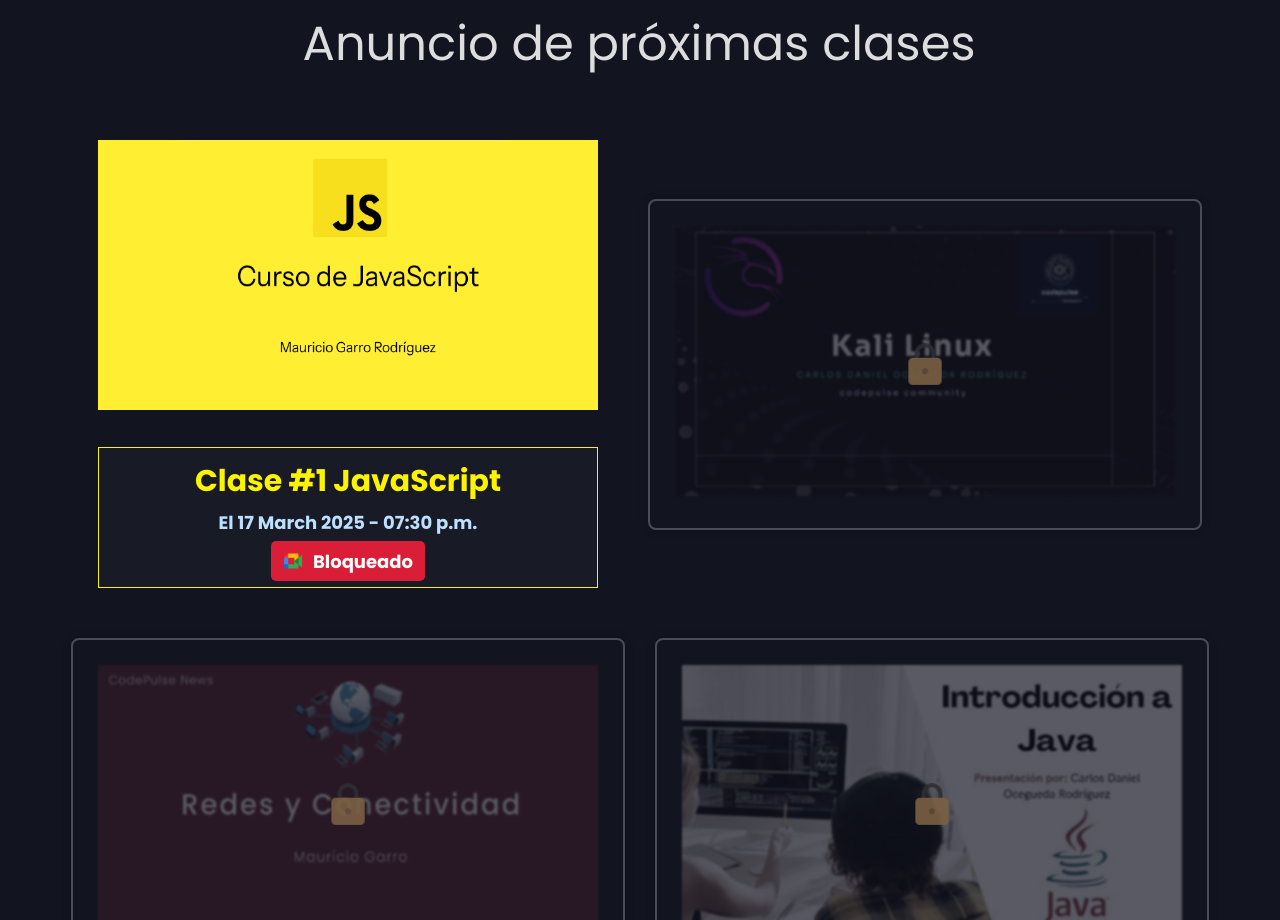
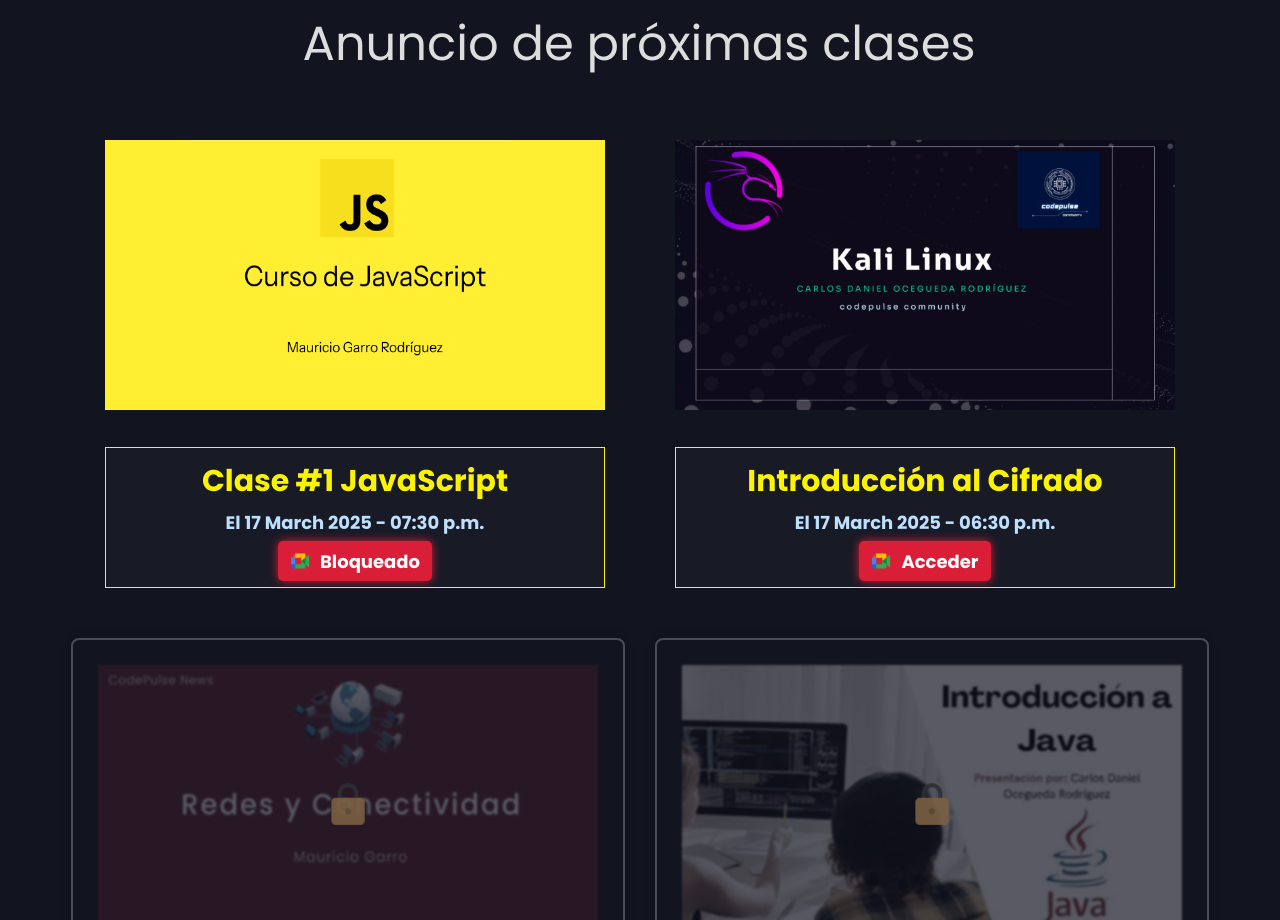
Before and after one commit to Mauricio2202/codenews, a React (Vite) app: page / in a window 1280 px wide. Shown: the part 940-1860 px from the top of the page. Built offline with nearby package versions, Linux system fonts and the light colour scheme; a web font is replaced by a local one.

Commit message:
Habilitando clase de kali

```diff
--- a/src/components/Clases.css
+++ b/src/components/Clases.css
@@ -129,11 +129,11 @@
     /*cursor: no-drop;*/
 }
 
-/* @keyframes blink {
+@keyframes blink {
     0% { background-color: #DA1E37; box-shadow: 0 0 10px #DA1E37; }
     50% { background-color: #FF3B50; box-shadow: 0 0 20px #FF3B50; }
     100% { background-color: #DA1E37; box-shadow: 0 0 10px #DA1E37; }
-} */
+}
 
 .meetIcon {
     width: 20px;
@@ -220,7 +220,7 @@
         left: -1px;
     }
 
-    .cs-i, .java-i, .react-i, .ingenieria-i, .kali-i {
+    .cs-i, .java-i, .react-i, .ingenieria-i {
         filter: blur(1px);
         pointer-events: none;
     }
--- a/src/components/Clases.jsx
+++ b/src/components/Clases.jsx
@@ -46,10 +46,21 @@
                             </a>
                         </div>
                     </div>
-                    <div className="lock-wrapper">
+                    <div className="react-class-container">
+                        <img src={ KaliClass } alt="javascript-class" className='class-new javascript-i' />
+                        <div className="react-class-countdown">
+                            <p className='classTitle'><strong>Introducción al Cifrado</strong></p>
+                            <p>El {classDate} - 06:30 p.m.</p>
+                            <a href="https://meet.google.com/ktp-fvkm-qfi" className="enlace-meet">
+                            <img src={Meet} alt="meet" className='meetIcon' />
+                            <p className='join'>Acceder</p>
+                            </a>
+                        </div>
+                    </div>
+                    {/* <div className="lock-wrapper">
                         <img src={ KaliClass } alt="kali-class" className='class-new kali-i' />
                         <img src={Block} alt="block" className="block-icon" />
-                    </div>
+                    </div> */}
                     <div className="lock-wrapper">
                         <img src={ RedesClass } alt="redes-class" className='class-new redes-i' />
                         <img src={Block} alt="block" className="block-icon" />
```
